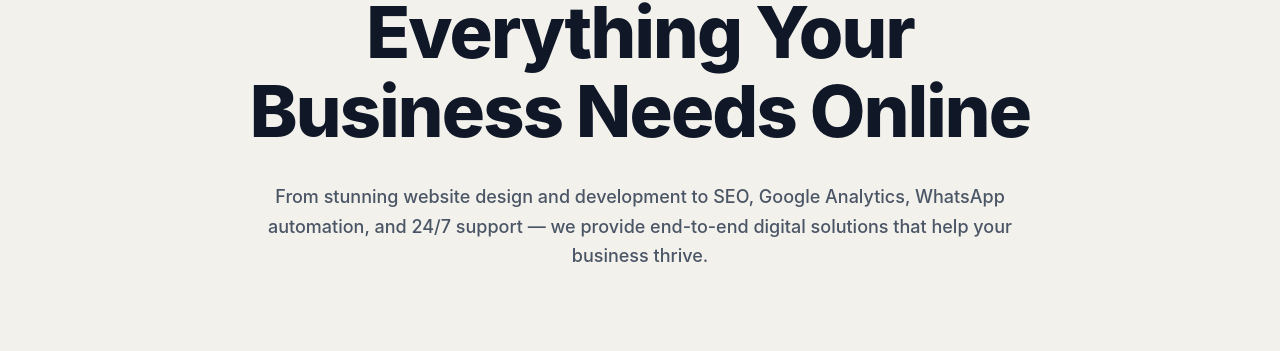
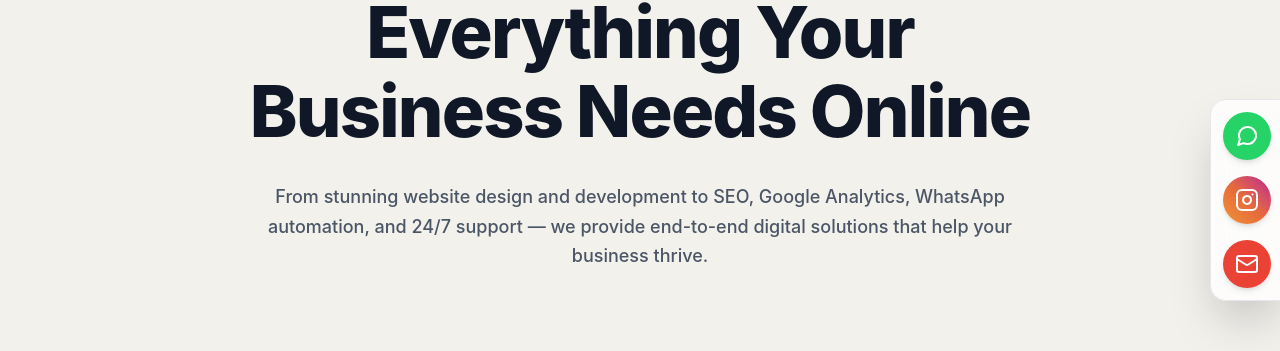
Before and after one commit to reddycharan348/aivro, a React (Vite) app: page /services in a window 1280 px wide. Shown: the part 200-551 px from the top of the page. Built offline with nearby package versions, Linux system fonts and the light colour scheme; no server answers.

Commit message:
Add floating social media widget

```diff
--- a/src/App.jsx
+++ b/src/App.jsx
@@ -15,11 +15,13 @@ import TermsOfService from './pages/TermsOfService';
 import RefundPolicy from './pages/RefundPolicy';
 import { ArrowRight, Mail, Phone, MapPin } from 'lucide-react';
 import VisitorCounter from './components/VisitorCounter';
+import FloatingSocials from './components/FloatingSocials';
 
 function App() {
   return (
     <div className="font-sans antialiased text-gray-900 flex flex-col min-h-screen bg-[#f3f1ec] selection:bg-pink-500/20">
       <Navbar />
+      <FloatingSocials />
 
       <main className="flex-grow pt-0 relative z-10">
         <Routes>
--- /dev/null
+++ b/src/components/FloatingSocials.jsx
@@ -0,0 +1,45 @@
+import React from 'react';
+import { Instagram, Mail } from 'lucide-react';
+
+const FloatingSocials = () => {
+  return (
+    <div className="fixed right-0 top-1/2 -translate-y-1/2 z-[100] flex flex-col gap-4 p-3 bg-white/80 backdrop-blur-xl border border-gray-200 shadow-2xl rounded-l-2xl translate-x-1 hover:translate-x-0 transition-transform duration-300">
+
+      {/* WhatsApp */}
+      <a
+        href="https://wa.me/919032517427"
+        target="_blank"
+        rel="noopener noreferrer"
+        className="w-12 h-12 flex items-center justify-center rounded-full bg-[#25D366] text-white shadow-md hover:scale-110 hover:shadow-[0_0_20px_rgba(37,211,102,0.4)] transition-all duration-300"
+        title="Chat on WhatsApp"
+      >
+        <svg xmlns="http://www.w3.org/2000/svg" width="24" height="24" viewBox="0 0 24 24" fill="none" stroke="currentColor" strokeWidth="2" strokeLinecap="round" strokeLinejoin="round">
+          <path d="M21 11.5a8.38 8.38 0 0 1-.9 3.8 8.5 8.5 0 0 1-7.6 4.7 8.38 8.38 0 0 1-3.8-.9L3 21l1.9-5.7a8.38 8.38 0 0 1-.9-3.8 8.5 8.5 0 0 1 4.7-7.6 8.38 8.38 0 0 1 3.8-.9h.5a8.48 8.48 0 0 1 8 8v.5z"/>
+        </svg>
+      </a>
+
+      {/* Instagram */}
+      <a
+        href="https://instagram.com/aivro_studio"
+        target="_blank"
+        rel="noopener noreferrer"
+        className="w-12 h-12 flex items-center justify-center rounded-full bg-gradient-to-tr from-[#f09433] via-[#e6683c] to-[#bc1888] text-white shadow-md hover:scale-110 hover:shadow-[0_0_20px_rgba(225,48,108,0.4)] transition-all duration-300"
+        title="Follow on Instagram"
+      >
+        <Instagram size={24} />
+      </a>
+
+      {/* Email */}
+      <a
+        href="mailto:aivro348@gmail.com"
+        className="w-12 h-12 flex items-center justify-center rounded-full bg-[#EA4335] text-white shadow-md hover:scale-110 hover:shadow-[0_0_20px_rgba(234,67,53,0.4)] transition-all duration-300"
+        title="Email Us"
+      >
+        <Mail size={24} />
+      </a>
+
+    </div>
+  );
+};
+
+export default FloatingSocials;
```
